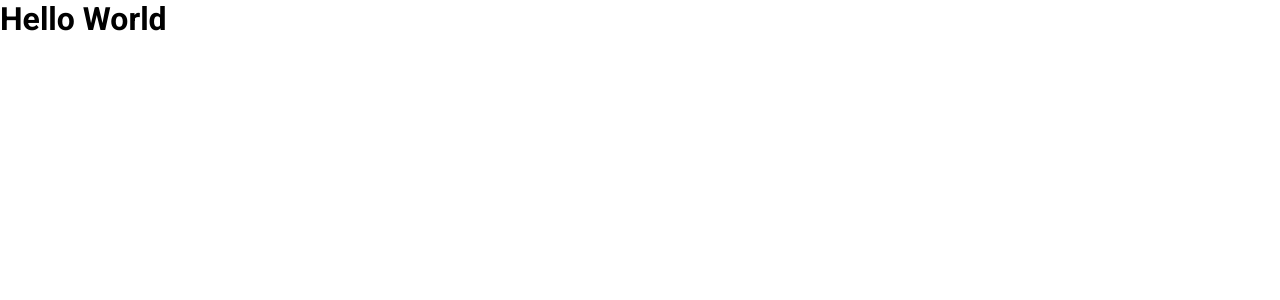
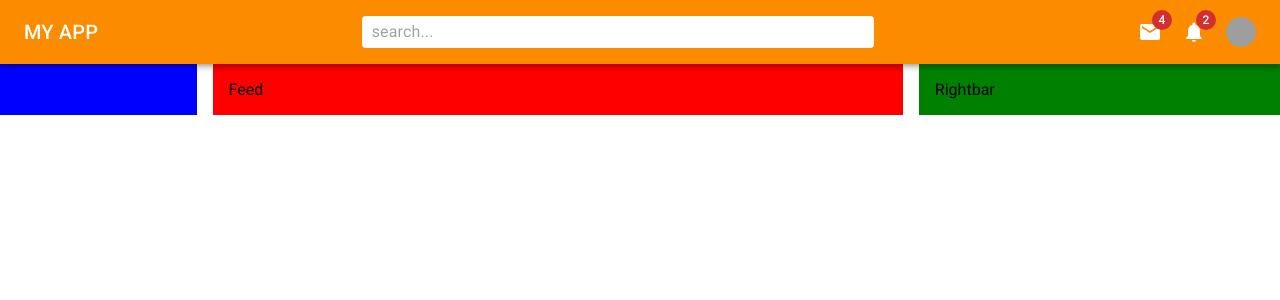
Before and after one commit to Yaminikanta-code/MUI-project, a React (Vite) app: page / in a window 1280 px wide. Shown: the top 300 px of the page. Built offline with nearby package versions, Linux system fonts and the light colour scheme; grey boxes are pictures that could not be loaded.

Commit message:
add code

```diff
--- a/package.json
+++ b/package.json
@@ -12,6 +12,7 @@
   "dependencies": {
     "@emotion/react": "^11.13.5",
     "@emotion/styled": "^11.13.5",
+    "@mui/icons-material": "^6.1.10",
     "@mui/material": "^6.1.10",
     "react": "^18.3.1",
     "react-dom": "^18.3.1"
--- a/src/App.jsx
+++ b/src/App.jsx
@@ -1,9 +1,17 @@
-import { useState } from "react";
-
+import Sidebar from "./components/Sidebar.jsx";
+import Feed from "./components/Feed.jsx";
+import Rightbar from "./components/Rightbar.jsx";
+import Navbar from "./components/Navbar.jsx";
+import { Stack } from "@mui/material";
 function App() {
   return (
     <>
-      <h1>Hello World</h1>
+      <Navbar />
+      <Stack direction="row" spacing={2} justifyContent="space-between">
+        <Sidebar />
+        <Feed />
+        <Rightbar />
+      </Stack>
     </>
   );
 }
--- a/src/components/Feed.jsx
+++ b/src/components/Feed.jsx
@@ -1,9 +1,12 @@
 import React from "react";
+import { Box } from "@mui/material";
 
 function Feed() {
   return (
     <>
-      <div>Feed</div>
+      <Box bgcolor="red" flex={4} p={2}>
+        Feed
+      </Box>
     </>
   );
 }
--- /dev/null
+++ b/src/components/Navbar.jsx
@@ -0,0 +1,100 @@
+import { Mail, Notifications, Pets } from "@mui/icons-material";
+import {
+  AppBar,
+  Avatar,
+  Badge,
+  Box,
+  InputBase,
+  Menu,
+  MenuItem,
+  styled,
+  Toolbar,
+  Typography,
+} from "@mui/material";
+import React, { useState } from "react";
+
+const StyledToolbar = styled(Toolbar)({
+  display: "flex",
+  justifyContent: "space-between",
+});
+
+const Search = styled("div")(({ theme }) => ({
+  backgroundColor: "white",
+  padding: "0 10px",
+  borderRadius: theme.shape.borderRadius,
+  width: "40%",
+}));
+
+const Icons = styled(Box)(({ theme }) => ({
+  display: "none",
+  alignItems: "center",
+  gap: "20px",
+  [theme.breakpoints.up("sm")]: {
+    display: "flex",
+  },
+}));
+
+const UserBox = styled(Box)(({ theme }) => ({
+  display: "flex",
+  alignItems: "center",
+  gap: "10px",
+  [theme.breakpoints.up("sm")]: {
+    display: "none",
+  },
+}));
+const Navbar = () => {
+  const [open, setOpen] = useState(false);
+  return (
+    <AppBar position="sticky" sx={{ bgcolor: "#fb8c00" }}>
+      <StyledToolbar>
+        <Typography variant="h6" sx={{ display: { xs: "none", sm: "block" } }}>
+          MY APP
+        </Typography>
+        <Pets sx={{ display: { xs: "block", sm: "none" } }} />
+        <Search>
+          <InputBase placeholder="search..." />
+        </Search>
+        <Icons>
+          <Badge badgeContent={4} color="error">
+            <Mail />
+          </Badge>
+          <Badge badgeContent={2} color="error">
+            <Notifications />
+          </Badge>
+          <Avatar
+            sx={{ width: 30, height: 30 }}
+            src="https://images.pexels.com/photos/846741/pexels-photo-846741.jpeg?auto=compress&cs=tinysrgb&w=1260&h=750&dpr=2"
+            onClick={(e) => setOpen(true)}
+          />
+        </Icons>
+        <UserBox onClick={(e) => setOpen(true)}>
+          <Avatar
+            sx={{ width: 30, height: 30 }}
+            src="https://images.pexels.com/photos/846741/pexels-photo-846741.jpeg?auto=compress&cs=tinysrgb&w=1260&h=750&dpr=2"
+          />
+          <Typography variant="span">John Doe</Typography>
+        </UserBox>
+      </StyledToolbar>
+      <Menu
+        id="demo-positioned-menu"
+        aria-labelledby="demo-positioned-button"
+        open={open}
+        onClose={(e) => setOpen(false)}
+        anchorOrigin={{
+          vertical: "top",
+          horizontal: "right",
+        }}
+        transformOrigin={{
+          vertical: "top",
+          horizontal: "right",
+        }}
+      >
+        <MenuItem>Profile</MenuItem>
+        <MenuItem>My account</MenuItem>
+        <MenuItem>Logout</MenuItem>
+      </Menu>
+    </AppBar>
+  );
+};
+
+export default Navbar;
--- /dev/null
+++ b/src/components/Rightbar.jsx
@@ -0,0 +1,19 @@
+import React from "react";
+import { Box } from "@mui/material";
+
+function Rightbar() {
+  return (
+    <>
+      <Box
+        bgcolor="green"
+        flex={2}
+        p={2}
+        sx={{ display: { xs: "none", sm: "block" } }}
+      >
+        Rightbar
+      </Box>
+    </>
+  );
+}
+
+export default Rightbar;
--- /dev/null
+++ b/src/components/Sidebar.jsx
@@ -0,0 +1,17 @@
+import { Box } from "@mui/material";
+import React from "react";
+
+function Sidebar() {
+  return (
+    <>
+      <Box
+        bgcolor="blue"
+        flex={1}
+        p={2}
+        sx={{ display: { xs: "none", sm: "block" } }}
+      ></Box>
+    </>
+  );
+}
+
+export default Sidebar;
```
Also changed, not shown: 1 other file (tests, documents, lock files or other folders).
